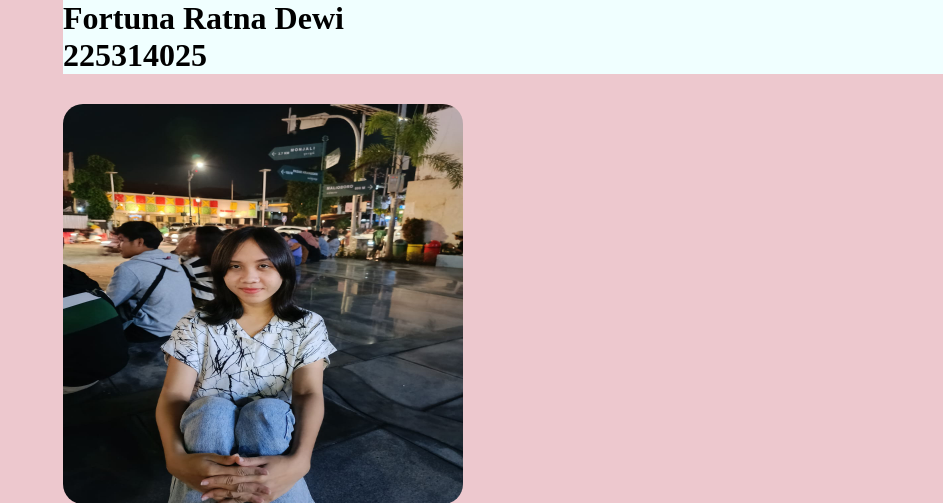
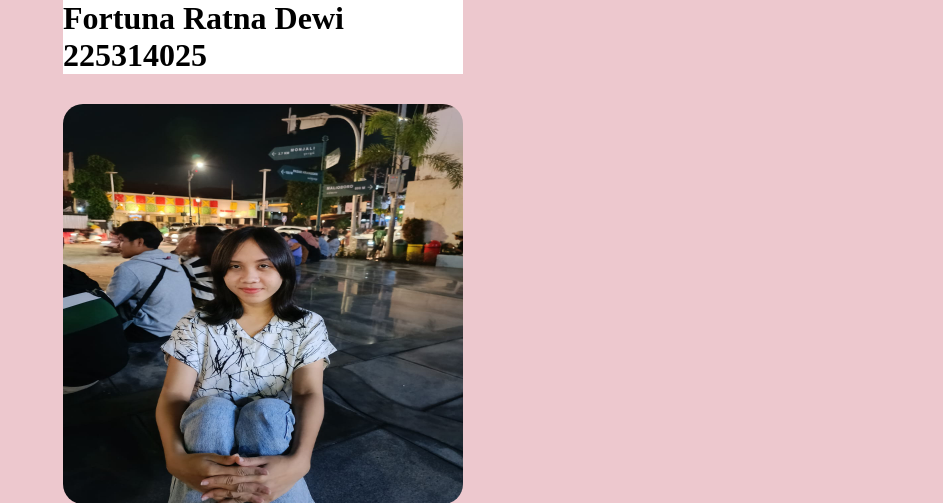
Before and after one commit to fortunaratnadewi/Platform, a PHP site: page /fortun.html in a window 1280 px wide. Shown: the top 503 px of the page, without its empty margins (337-1280 px from the left). Run offline with PHP 8.4, Linux system fonts and the light colour scheme.

Commit message:
Memperbaiki tampilan

```diff
--- a/html/Tugas2/fortun.css
+++ b/html/Tugas2/fortun.css
@@ -4,9 +4,12 @@ body{
 }
 
 header {
+    width : 400px;
     margin-left: 400px;
+    margin-right: 420px;
     margin-bottom: 30px;
-    background-color: azure;
+    background-color: #fff;
+
 }
 
 .keseluruhan {
--- a/html/Tugas2/fortun.html
+++ b/html/Tugas2/fortun.html
@@ -10,6 +10,7 @@
 
 <body>
     <!--Foto  -->
+
     <header>
         <h1>Fortuna Ratna Dewi</h1>
         <h1>225314025</h1>
```
